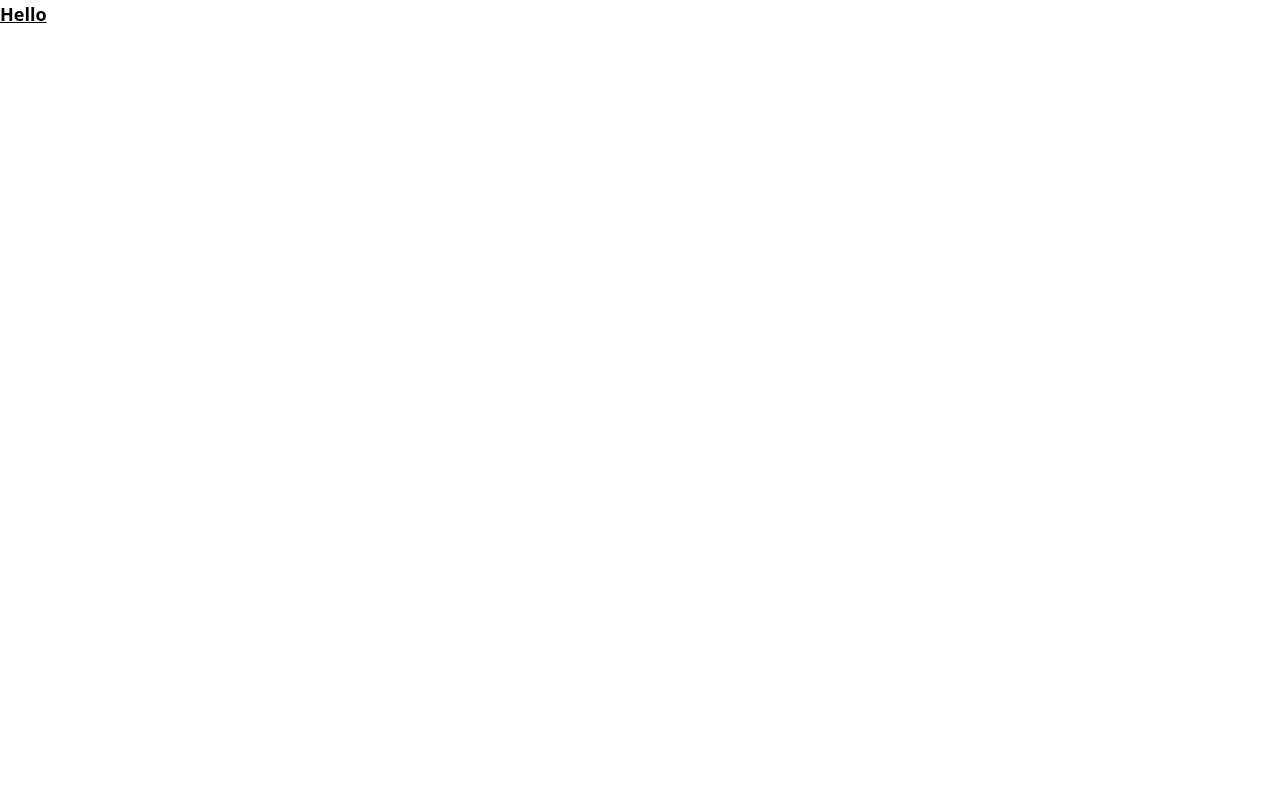
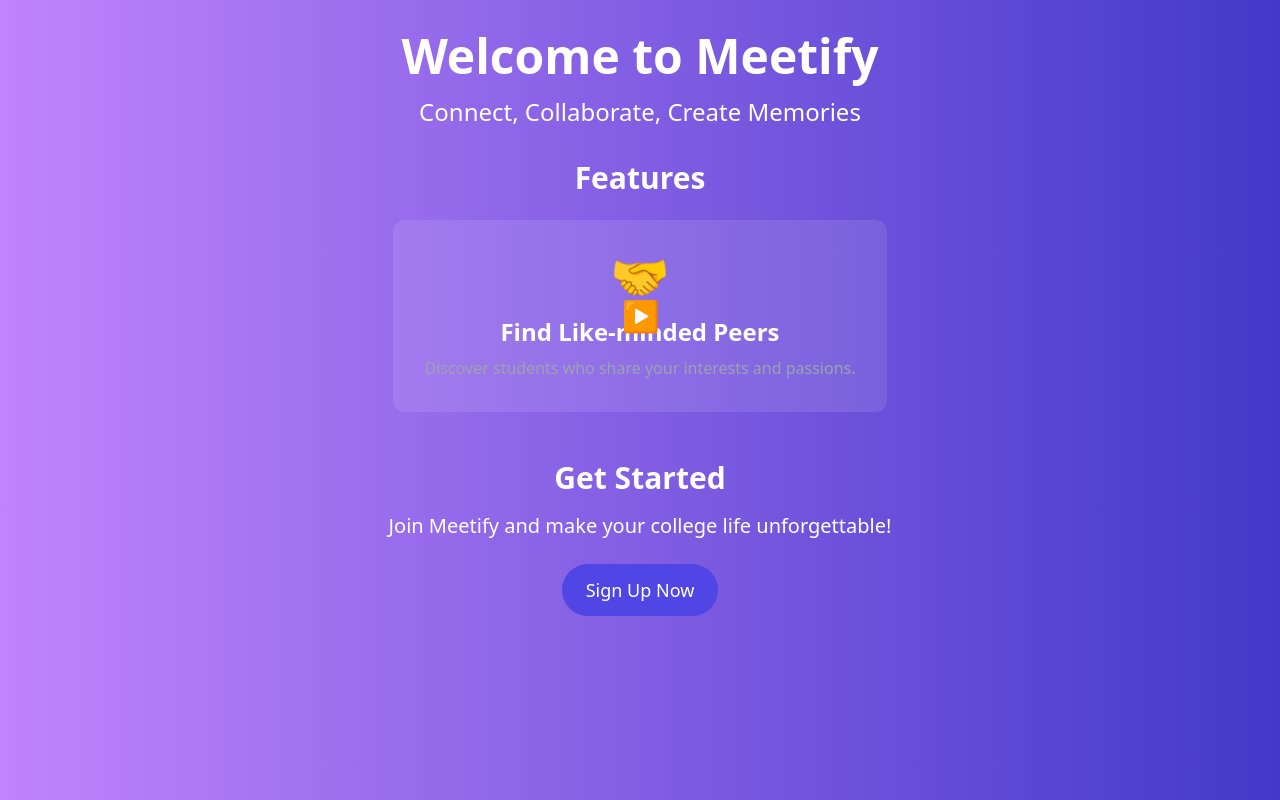
Before and after one commit to sikehish/Meetify, a React (Vite) app in the folder frontend/: page / in a window 1280 px wide. Built offline with nearby package versions, Linux system fonts and the light colour scheme.

Commit message:
Setting up home page

```diff
--- a/frontend/src/App.jsx
+++ b/frontend/src/App.jsx
@@ -1,12 +1,81 @@
-import { useState } from 'react'
+import React, { useState } from 'react';
 
-function App() {
+const App = () => {
+  const [activeFeature, setActiveFeature] = useState(0);
+  const features = [
+    {
+      title: "Find Like-minded Peers",
+      description: "Discover students who share your interests and passions.",
+      icon: "🤝",
+    },
+    {
+      title: "Collaborate Effortlessly",
+      description: "Work on projects and assignments together with your newfound friends.",
+      icon: "🤝📚",
+    },
+    {
+      title: "Create Lasting Memories",
+      description: "Enjoy college life to the fullest with fun events and adventures.",
+      icon: "📷🎉",
+    },
+    {
+      title: "Personalized Experience",
+      description: "Tailored recommendations and meetups just for you.",
+      icon: "🧩✨",
+    },
+  ];
+
+  const nextFeature = () => {
+    setActiveFeature((activeFeature + 1) % features.length);
+  };
+
+  const prevFeature = () => {
+    setActiveFeature((activeFeature - 1 + features.length) % features.length);
+  };
 
   return (
-    <div>
-      <h1 className='font-bold text-lg underline' >Hello</h1>
+    <div className="min-h-screen bg-gradient-to-r from-purple-400 to-indigo-700 text-white p-8">
+      <header className="text-center mb-8">
+        <h1 className="text-5xl font-extrabold">Welcome to Meetify</h1>
+        <p className="text-2xl mt-4">Connect, Collaborate, Create Memories</p>
+      </header>
+
+      <section className="text-center mb-12">
+        <h2 className="text-3xl font-semibold">Features</h2>
+        <div className="relative mt-6">
+          <div className="absolute top-0 left-0 bottom-0 right-0 z-10 flex items-center justify-center">
+            <button
+              className="text-3xl text-white hover:text-indigo-300 transition transform hover:scale-110 focus:outline-none"
+              onClick={prevFeature}
+            >
+              &#9664;
+            </button>
+          </div>
+          <div className="relative flex justify-center items-center">
+            <div className="p-8 mx-4 bg-white bg-opacity-10 rounded-xl">
+              <div className="text-5xl mb-4">{features[activeFeature].icon}</div>
+              <h3 className="text-2xl font-semibold mb-2">{features[activeFeature].title}</h3>
+              <p className="text-gray-400">{features[activeFeature].description}</p>
+            </div>
+          </div>
+          <div className="absolute top-0 left-0 bottom-0 right-0 z-10 flex items-center justify-center">
+            <button
+              className="text-3xl text-white hover:text-indigo-300 transition transform hover:scale-110 focus:outline-none"
+              onClick={nextFeature}
+            >
+              &#9654;
+            </button>
+          </div>
+        </div>
+      </section>
+
+      <section className="text-center">
+        <h2 className="text-3xl font-semibold">Get Started</h2>
+        <p className="text-xl mt-4">Join Meetify and make your college life unforgettable!</p>
+        <button className="bg-indigo-600 text-white py-3 px-6 mt-6 text-lg rounded-full hover:bg-indigo-700 transition">Sign Up Now</button>
+      </section>
     </div>
-  )
-}
+  );
+};
 
-export default App
+export default App;
```
